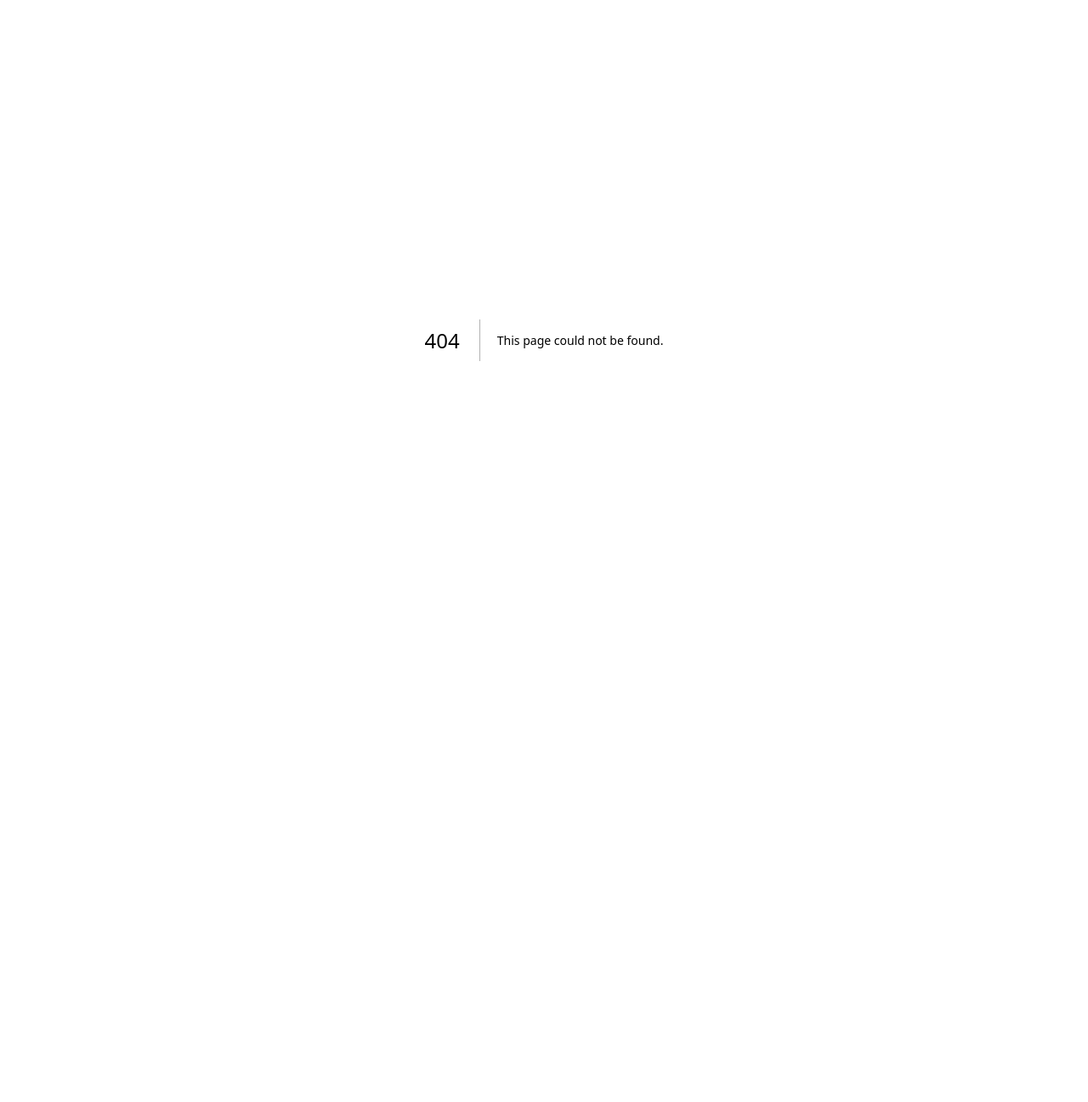
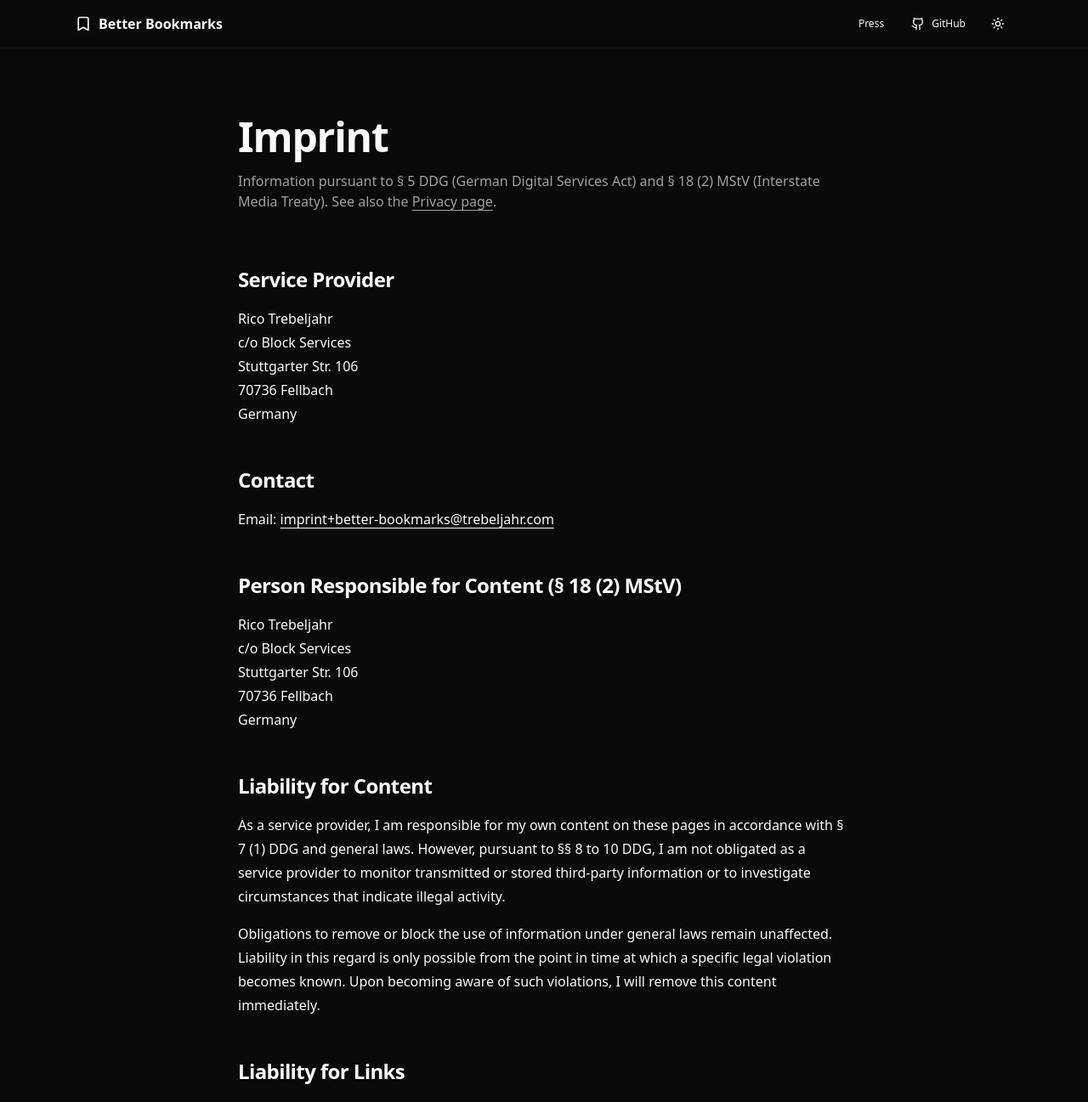
Before and after one commit to trebeljahr/better-bookmarks, a Next.js app in the folder apps/web/: page /imprint in a window 1280 px wide. Before the commit this address had no page. Shown: the top 1297 px of the page at 85% size. Before the commit the page ends 800 px from the top, so only its background shows below. Built offline with nearby package versions, Linux system fonts and the light colour scheme.

Commit message:
feat(web): add /imprint page linked from the footer
German law requires a reachable service-provider notice on public sites;
match the address block and structure of ricos.site/imprint and use a
per-project contact alias.

```diff
--- /dev/null
+++ b/apps/web/app/imprint/page.tsx
@@ -0,0 +1,119 @@
+import type { Metadata } from "next";
+import Link from "next/link";
+import { SiteFooter } from "@/components/site-footer";
+import { SiteHeader } from "@/components/site-header";
+
+const CONTACT_EMAIL = "imprint+better-bookmarks@trebeljahr.com";
+
+export const metadata: Metadata = {
+  title: "Imprint · Better Bookmarks",
+  description:
+    "Legal notice and contact details for Better Bookmarks, including service provider information under German law.",
+};
+
+export default function ImprintPage() {
+  return (
+    <div className="min-h-screen flex flex-col">
+      <SiteHeader />
+
+      <main className="flex-1">
+        <article className="mx-auto max-w-3xl px-6 py-16 sm:py-20">
+          <header className="mb-10">
+            <h1 className="text-4xl font-semibold tracking-tight sm:text-5xl">Imprint</h1>
+            <p className="mt-4 text-muted-foreground">
+              Information pursuant to § 5 DDG (German Digital Services Act) and § 18 (2) MStV
+              (Interstate Media Treaty). See also the{" "}
+              <Link href="/privacy" className="underline underline-offset-4 hover:text-foreground">
+                Privacy page
+              </Link>
+              .
+            </p>
+          </header>
+
+          <section className="space-y-4 py-6">
+            <h2 className="text-2xl font-semibold tracking-tight">Service Provider</h2>
+            <p className="leading-7">
+              Rico Trebeljahr
+              <br />
+              c/o Block Services
+              <br />
+              Stuttgarter Str. 106
+              <br />
+              70736 Fellbach
+              <br />
+              Germany
+            </p>
+          </section>
+
+          <section className="space-y-4 py-6">
+            <h2 className="text-2xl font-semibold tracking-tight">Contact</h2>
+            <p className="leading-7">
+              Email:{" "}
+              <a
+                href={`mailto:${CONTACT_EMAIL}`}
+                className="underline underline-offset-4 hover:text-foreground"
+              >
+                {CONTACT_EMAIL}
+              </a>
+            </p>
+          </section>
+
+          <section className="space-y-4 py-6">
+            <h2 className="text-2xl font-semibold tracking-tight">
+              Person Responsible for Content (§ 18 (2) MStV)
+            </h2>
+            <p className="leading-7">
+              Rico Trebeljahr
+              <br />
+              c/o Block Services
+              <br />
+              Stuttgarter Str. 106
+              <br />
+              70736 Fellbach
+              <br />
+              Germany
+            </p>
+          </section>
+
+          <section className="space-y-4 py-6">
+            <h2 className="text-2xl font-semibold tracking-tight">Liability for Content</h2>
+            <p className="leading-7">
+              As a service provider, I am responsible for my own content on these pages in
+              accordance with § 7 (1) DDG and general laws. However, pursuant to §§ 8 to 10 DDG, I
+              am not obligated as a service provider to monitor transmitted or stored third-party
+              information or to investigate circumstances that indicate illegal activity.
+            </p>
+            <p className="leading-7">
+              Obligations to remove or block the use of information under general laws remain
+              unaffected. Liability in this regard is only possible from the point in time at which
+              a specific legal violation becomes known. Upon becoming aware of such violations, I
+              will remove this content immediately.
+            </p>
+          </section>
+
+          <section className="space-y-4 py-6">
+            <h2 className="text-2xl font-semibold tracking-tight">Liability for Links</h2>
+            <p className="leading-7">
+              This site contains links to external websites of third parties over whose content I
+              have no influence. Therefore, I cannot assume any liability for these third-party
+              contents. The respective provider or operator of the pages is always responsible for
+              the content of the linked pages.
+            </p>
+          </section>
+
+          <section className="space-y-4 py-6">
+            <h2 className="text-2xl font-semibold tracking-tight">Copyright</h2>
+            <p className="leading-7">
+              The content and works created by the site operator on these pages are subject to
+              German copyright law. Duplication, processing, distribution, and any kind of use
+              outside the limits of copyright require the written consent of the respective author
+              or creator.
+            </p>
+          </section>
+        </article>
+      </main>
+
+      <SiteFooter />
+    </div>
+  );
+}
--- a/apps/web/components/site-footer.tsx
+++ b/apps/web/components/site-footer.tsx
@@ -14,6 +14,9 @@ export function SiteFooter() {
         <div className="flex items-center gap-6 text-sm text-muted-foreground">
           <Link href="/privacy" className="hover:text-foreground">
             Privacy
+          </Link>
+          <Link href="/imprint" className="hover:text-foreground">
+            Imprint
           </Link>
           <Link href="/press" className="hover:text-foreground">
             Press
```
